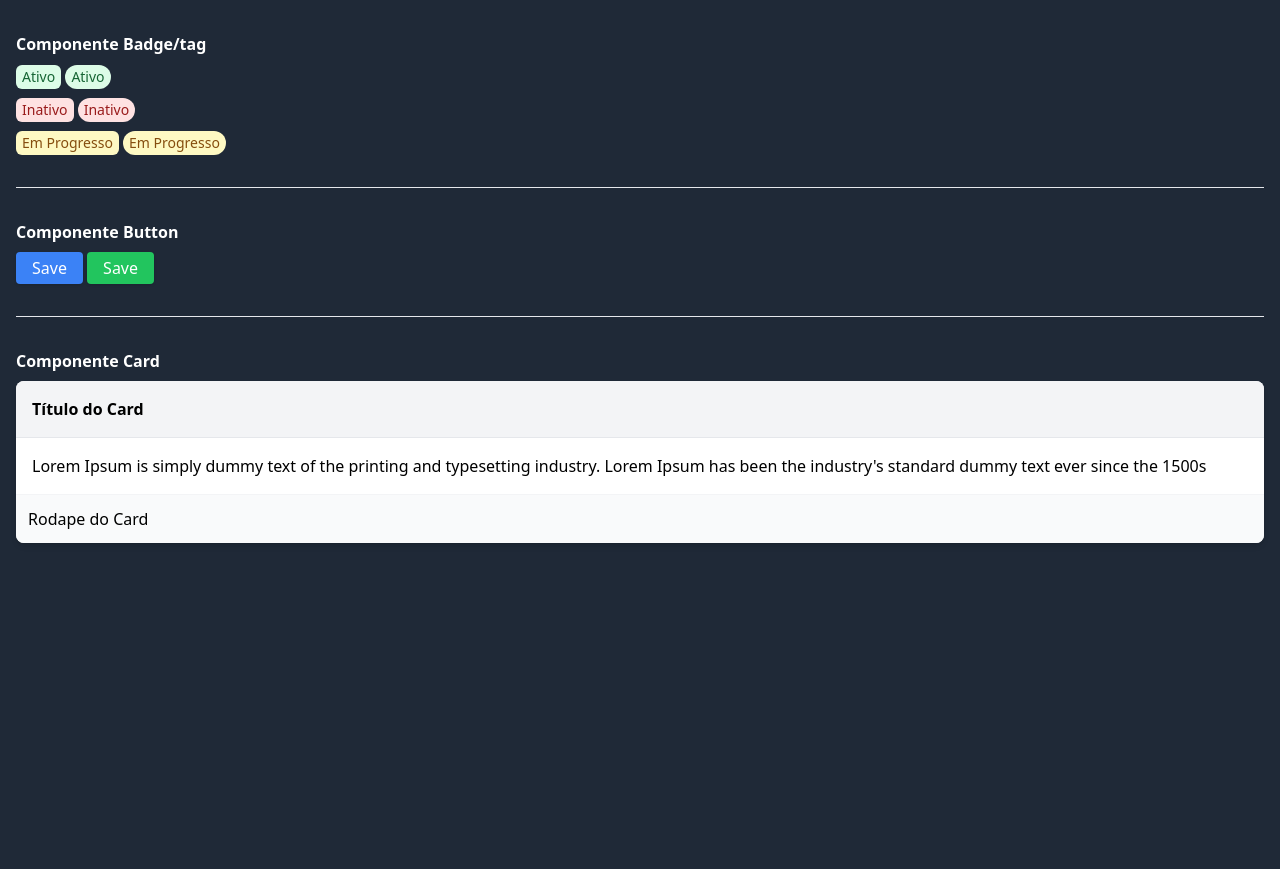
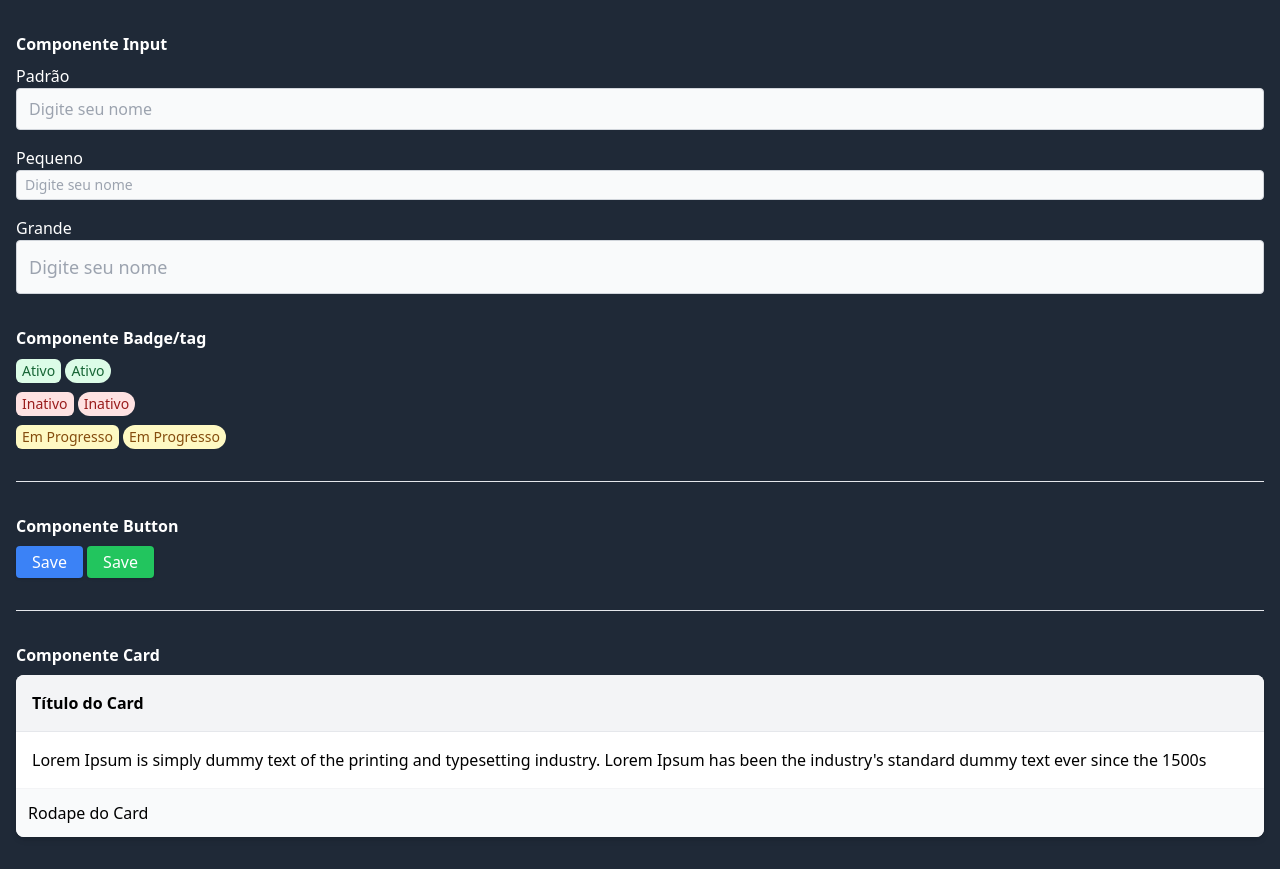
Before and after one commit to oriovaldof/tailwind-css-estudo2, a website: page src/index.html in a window 1280 px wide. Before the commit the page ends 800 px from the top, so only its background shows below. Drawn offline with Linux system fonts and the light colour scheme.

Commit message:
criando compnente input

```diff
--- a/src/index.html
+++ b/src/index.html
@@ -11,6 +11,30 @@
 
 <body class="bg-gray-800">
     <div class="container mx-auto px-4 py-8 space-y-8">
+        <!-- Inicio componete Imput -->
+        <div>
+            <h6 class="font-bold mb-2 text-white">
+                Componente Input
+            </h6>
+            <div class="space-y-4">
+                <div>
+                    <span class="text-white">Padrão</span>
+                    <input type="text" placeholder="Digite seu nome" class="inputText">
+                </div>
+                <div>
+                    <span class="text-white">Pequeno</span>
+                    <input type="text" placeholder="Digite seu nome" class="inputText-small">
+                </div>
+                <div>
+                    <span class="text-white">Grande</span>
+                    <input type="text" placeholder="Digite seu nome" class="inputText-large">
+                </div>
+
+
+
+            </div>
+        </div>
+        <!-- Fim componete Imput -->
         <!-- Inicio componete Badge/tag -->
         <div>
             <h6 class="font-bold mb-2 text-white">
--- a/src/input.css
+++ b/src/input.css
@@ -4,6 +4,16 @@
 
 @layer components {
 
+    /* input text */
+    .inputText{
+        @apply w-full bg-gray-50 border border-gray-300 focus:border-blue-500 focus:ring-2 focus:ring-blue-500 focus:ring-opacity-10 rounded px-3 py-2 text-base text-gray-800 placeholder-gray-400 focus:outline-none  transition duration-200 ease-in-out;
+    }
+    .inputText-small{
+        @apply w-full bg-gray-50 border border-gray-300 focus:border-blue-500 focus:ring-2 focus:ring-blue-500 focus:ring-opacity-10 rounded px-2 py-1 text-sm text-gray-800 placeholder-gray-400 focus:outline-none  transition duration-200 ease-in-out;
+    }
+    .inputText-large{
+        @apply w-full bg-gray-50 border border-gray-300 focus:border-blue-500 focus:ring-2 focus:ring-blue-500 focus:ring-opacity-10 rounded px-3 py-3 text-lg text-gray-800 placeholder-gray-400 focus:outline-none  transition duration-200 ease-in-out;
+    }
     /* btn start*/
     .btn {
         @apply px-4 py-1 rounded text-white shadow;
```
Also changed, not shown: dist/output.css.
